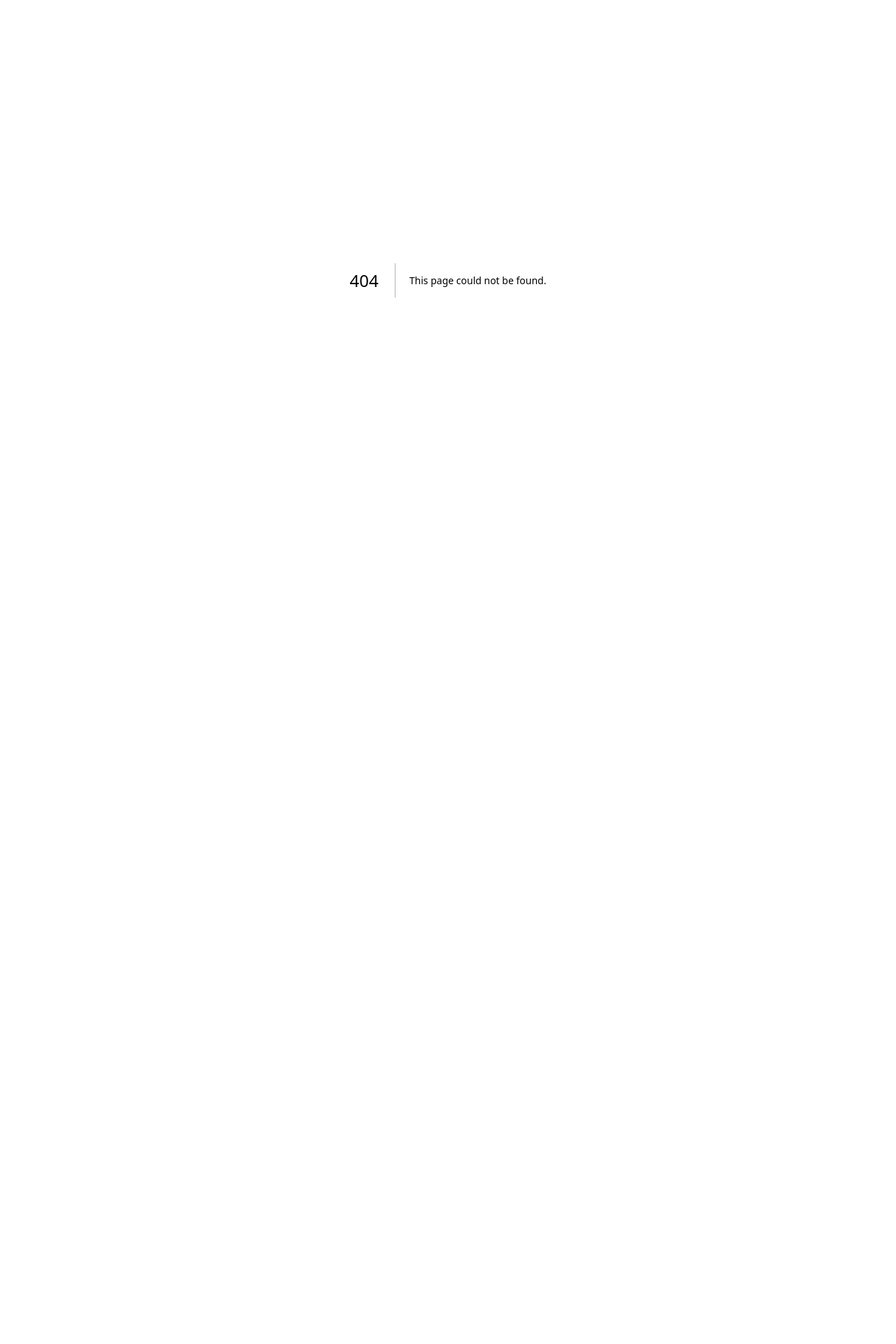
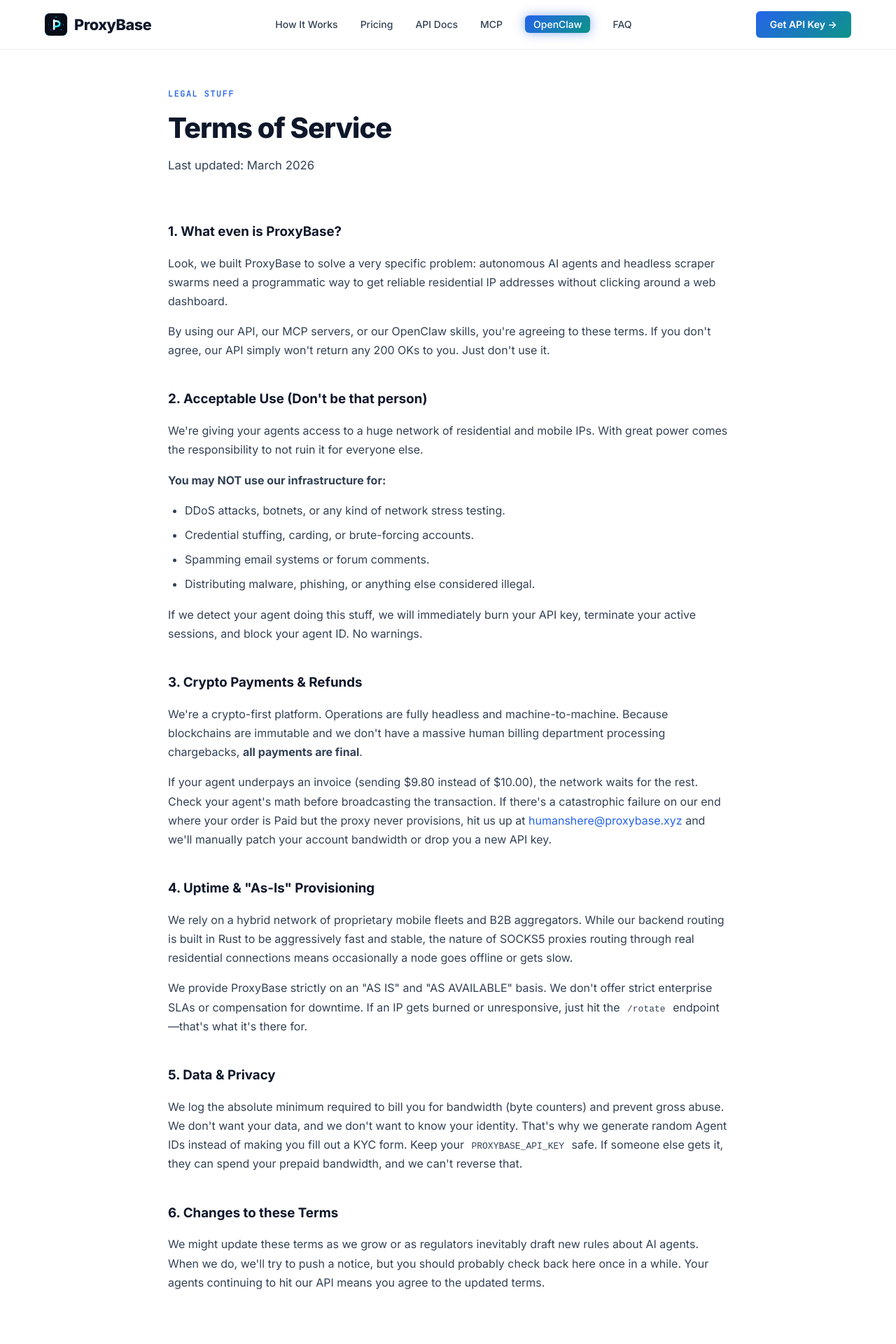
Before and after one commit to proxybasehq/proxybase-landing, a Next.js app: page /terms in a window 1280 px wide. Before the commit this address had no page. Shown: the top 1920 px of the page at 70% size. Before the commit the page ends 800 px from the top, so only its background shows below. Built offline with nearby package versions, Linux system fonts and the light colour scheme.

Commit message:
add terms

```diff
--- a/app/components/Footer.js
+++ b/app/components/Footer.js
@@ -11,6 +11,9 @@
                     </span>
                 </div>
                 <ul className="footer-links">
+                    <li>
+                        <Link href="/terms" data-umami-event="Footer: Terms">Terms</Link>
+                    </li>
                     <li>
                         <Link href="/#api" data-umami-event="Footer: API Docs">API Docs</Link>
                     </li>
--- /dev/null
+++ b/app/terms/page.js
@@ -0,0 +1,78 @@
+"use client";
+
+import Navbar from "../components/Navbar";
+import Footer from "../components/Footer";
+
+export default function TermsOfService() {
+  return (
+    <>
+      <Navbar />
+      <section className="section" style={{ minHeight: "80vh", paddingTop: "120px" }}>
+        <div className="section-inner" style={{ maxWidth: "800px", margin: "0 auto", textAlign: "left" }}>
+          <div className="section-header" style={{ textAlign: "left", alignItems: "flex-start" }}>
+            <span className="section-label">Legal Stuff</span>
+            <h1 className="section-title" style={{ fontSize: "2.5rem", marginBottom: "1rem" }}>Terms of Service</h1>
+            <p className="section-desc" style={{ maxWidth: "100%", margin: 0, textAlign: "left" }}>
+              Last updated: March 2026
+            </p>
+          </div>
+
+          <div className="terms-content" style={{ color: "var(--text-secondary)", lineHeight: "1.7", textAlign: "left" }}>
+            <h3 style={{ color: "var(--text-primary)", marginTop: "2.5rem", marginBottom: "1rem" }}>1. What even is ProxyBase?</h3>
+            <p style={{ marginBottom: "1rem" }}>
+              Look, we built ProxyBase to solve a very specific problem: autonomous AI agents and headless scraper swarms need a programmatic way to get reliable residential IP addresses without clicking around a web dashboard.
+            </p>
+            <p style={{ marginBottom: "1rem" }}>
+              By using our API, our MCP servers, or our OpenClaw skills, you're agreeing to these terms. If you don't agree, our API simply won't return any 200 OKs to you. Just don't use it.
+            </p>
+
+            <h3 style={{ color: "var(--text-primary)", marginTop: "2.5rem", marginBottom: "1rem" }}>2. Acceptable Use (Don't be that person)</h3>
+            <p style={{ marginBottom: "1rem" }}>
+              We're giving your agents access to a huge network of residential and mobile IPs. With great power comes the responsibility to not ruin it for everyone else.
+            </p>
+            <p style={{ marginBottom: "1rem" }}>
+              <strong>You may NOT use our infrastructure for:</strong>
+            </p>
+            <ul style={{ listStyleType: "disc", paddingLeft: "1.5rem", marginBottom: "1rem" }}>
+              <li style={{ marginBottom: "0.5rem" }}>DDoS attacks, botnets, or any kind of network stress testing.</li>
+              <li style={{ marginBottom: "0.5rem" }}>Credential stuffing, carding, or brute-forcing accounts.</li>
+              <li style={{ marginBottom: "0.5rem" }}>Spamming email systems or forum comments.</li>
+              <li style={{ marginBottom: "0.5rem" }}>Distributing malware, phishing, or anything else considered illegal.</li>
+            </ul>
+            <p style={{ marginBottom: "1rem" }}>
+              If we detect your agent doing this stuff, we will immediately burn your API key, terminate your active sessions, and block your agent ID. No warnings.
+            </p>
+
+            <h3 style={{ color: "var(--text-primary)", marginTop: "2.5rem", marginBottom: "1rem" }}>3. Crypto Payments & Refunds</h3>
+            <p style={{ marginBottom: "1rem" }}>
+              We're a crypto-first platform. Operations are fully headless and machine-to-machine.
+              Because blockchains are immutable and we don't have a massive human billing department processing chargebacks, <strong>all payments are final</strong>.
+            </p>
+            <p style={{ marginBottom: "1rem" }}>
+              If your agent underpays an invoice (sending $9.80 instead of $10.00), the network waits for the rest. Check your agent's math before broadcasting the transaction. If there's a catastrophic failure on our end where your order is Paid but the proxy never provisions, hit us up at <a href="mailto:humanshere@proxybase.xyz" style={{ color: "var(--accent-primary)", textDecoration: "none" }}>humanshere@proxybase.xyz</a> and we'll manually patch your account bandwidth or drop you a new API key.
+            </p>
+
+            <h3 style={{ color: "var(--text-primary)", marginTop: "2.5rem", marginBottom: "1rem" }}>4. Uptime & "As-Is" Provisioning</h3>
+            <p style={{ marginBottom: "1rem" }}>
+              We rely on a hybrid network of proprietary mobile fleets and B2B aggregators. While our backend routing is built in Rust to be aggressively fast and stable, the nature of SOCKS5 proxies routing through real residential connections means occasionally a node goes offline or gets slow.
+            </p>
+            <p style={{ marginBottom: "1rem" }}>
+              We provide ProxyBase strictly on an "AS IS" and "AS AVAILABLE" basis. We don't offer strict enterprise SLAs or compensation for downtime. If an IP gets burned or unresponsive, just hit the <code style={{ background: "rgba(255,255,255,0.1)", padding: "2px 6px", borderRadius: "4px" }}>/rotate</code> endpoint—that's what it's there for.
+            </p>
+
+            <h3 style={{ color: "var(--text-primary)", marginTop: "2.5rem", marginBottom: "1rem" }}>5. Data & Privacy</h3>
+            <p style={{ marginBottom: "1rem" }}>
+              We log the absolute minimum required to bill you for bandwidth (byte counters) and prevent gross abuse. We don't want your data, and we don't want to know your identity. That's why we generate random Agent IDs instead of making you fill out a KYC form. Keep your <code style={{ background: "rgba(255,255,255,0.1)", padding: "2px 6px", borderRadius: "4px" }}>PROXYBASE_API_KEY</code> safe. If someone else gets it, they can spend your prepaid bandwidth, and we can't reverse that.
+            </p>
+
+            <h3 style={{ color: "var(--text-primary)", marginTop: "2.5rem", marginBottom: "1rem" }}>6. Changes to these Terms</h3>
+            <p style={{ marginBottom: "1rem" }}>
+              We might update these terms as we grow or as regulators inevitably draft new rules about AI agents. When we do, we'll try to push a notice, but you should probably check back here once in a while. Your agents continuing to hit our API means you agree to the updated terms.
+            </p>
+          </div>
+        </div>
+      </section>
+      <Footer />
+    </>
+  );
+}
```
